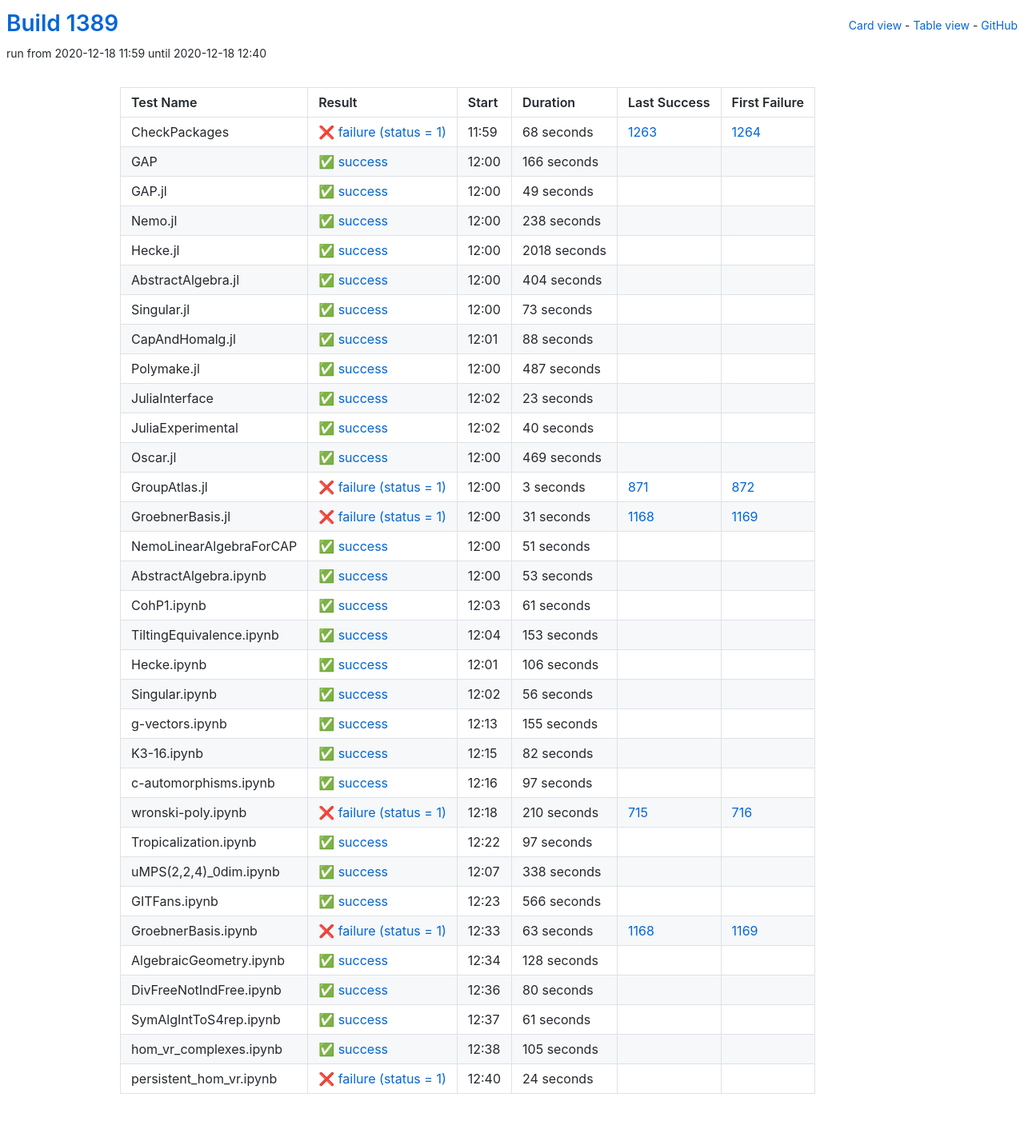
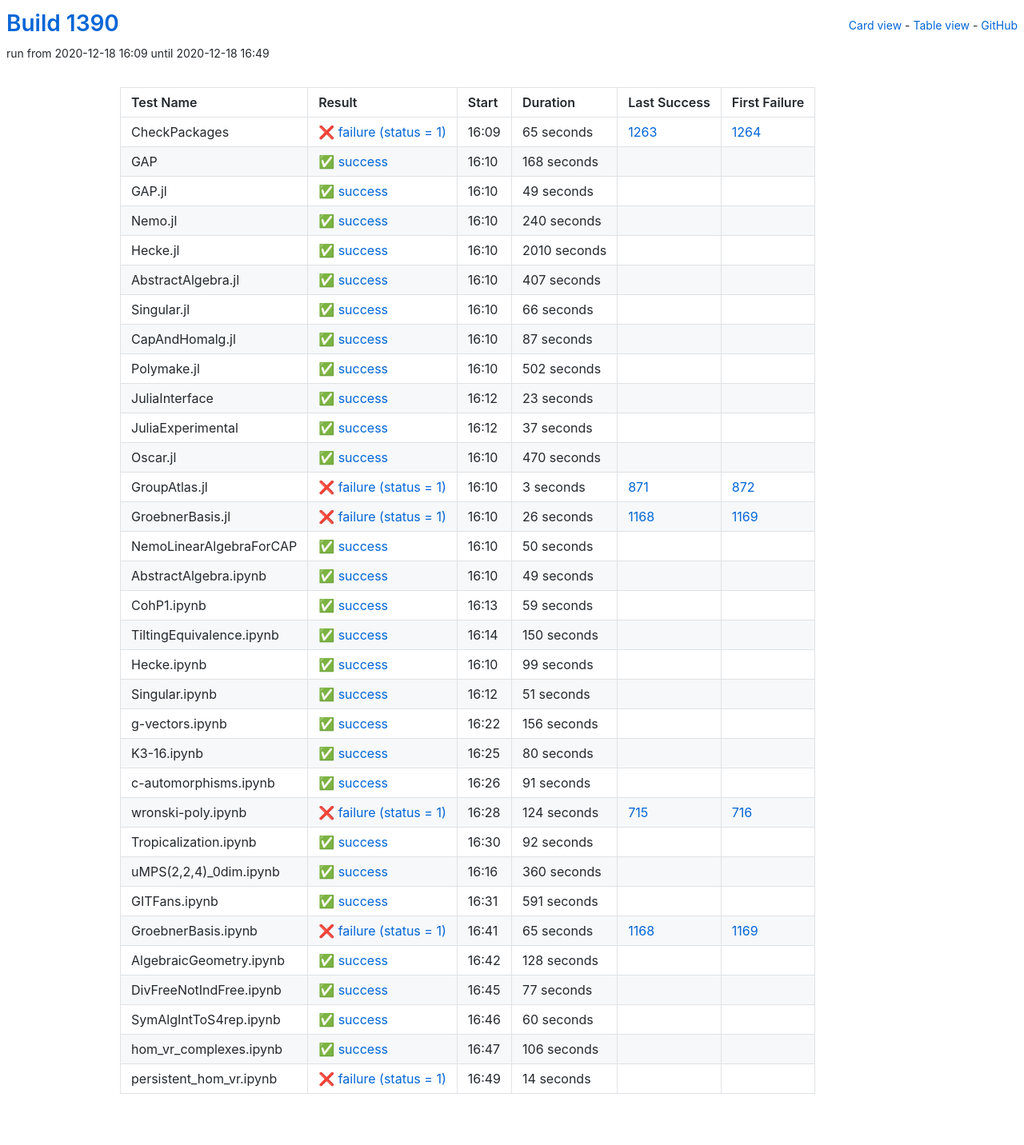
Before and after one commit to oscar-system/oscar-ci-status-stable, a Jekyll site: the page built from table.html, in a window 1280 px wide. Shown: the whole page at 80% size. Built offline with Jekyll 4.4.1, drawn with Linux system fonts in a browser that asks for light colours.

Commit message:
Build #1390

```diff
--- a/_data/ci.yml
+++ b/_data/ci.yml
@@ -1,6 +1,6 @@
 ---
-build: 1389
-build_url: https://oscarci.mathematik.uni-kl.de/job/oscar-stable/1389/
+build: 1390
+build_url: https://oscarci.mathematik.uni-kl.de/job/oscar-stable/1390/
 job: oscar-stable
 organization: oscar-system
 repo: oscar-ci-status-stable
@@ -8,32 +8,32 @@ repourl: https://github.com/oscar-system/oscar-ci-status-stable
 tests:
 - name: CheckPackages
   id: checkpackages
-  log: https://oscarci.mathematik.uni-kl.de/job/oscar-stable/1389/artifact/logs/build-1389/CheckPackages.log
-  start: 2020-12-18 11:59
+  log: https://oscarci.mathematik.uni-kl.de/job/oscar-stable/1390/artifact/logs/build-1390/CheckPackages.log
+  start: 2020-12-18 16:09
   success: false
   exitcode: 1
   status: failure
-  duration: 68
+  duration: 65
   last_success: 1263
   last_success_url: https://oscarci.mathematik.uni-kl.de/job/oscar-stable/1263/
   first_failure: 1264
   first_failure_url: https://oscarci.mathematik.uni-kl.de/job/oscar-stable/1264/
 - name: GAP
   id: gap
-  log: https://oscarci.mathematik.uni-kl.de/job/oscar-stable/1389/artifact/logs/build-1389/GAP.log
-  start: 2020-12-18 12:00
+  log: https://oscarci.mathematik.uni-kl.de/job/oscar-stable/1390/artifact/logs/build-1390/GAP.log
+  start: 2020-12-18 16:10
   success: true
   exitcode: 0
   status: success
-  duration: 166
+  duration: 168
   last_success: false
   last_success_url:
   first_failure: false
   first_failure_url:
 - name: GAP.jl
   id: gap-jl
-  log: https://oscarci.mathematik.uni-kl.de/job/oscar-stable/1389/artifact/logs/build-1389/GAP.jl.log
-  start: 2020-12-18 12:00
+  log: https://oscarci.mathematik.uni-kl.de/job/oscar-stable/1390/artifact/logs/build-1390/GAP.jl.log
+  start: 2020-12-18 16:10
   success: true
   exitcode: 0
   status: success
@@ -44,80 +44,80 @@ tests:
   first_failure_url:
 - name: Nemo.jl
   id: nemo-jl
-  log: https://oscarci.mathematik.uni-kl.de/job/oscar-stable/1389/artifact/logs/build-1389/Nemo.jl.log
-  start: 2020-12-18 12:00
+  log: https://oscarci.mathematik.uni-kl.de/job/oscar-stable/1390/artifact/logs/build-1390/Nemo.jl.log
+  start: 2020-12-18 16:10
   success: true
   exitcode: 0
   status: success
-  duration: 238
+  duration: 240
   last_success: false
   last_success_url:
   first_failure: false
   first_failure_url:
 - name: Hecke.jl
   id: hecke-jl
-  log: https://oscarci.mathematik.uni-kl.de/job/oscar-stable/1389/artifact/logs/build-1389/Hecke.jl.log
-  start: 2020-12-18 12:00
+  log: https://oscarci.mathematik.uni-kl.de/job/oscar-stable/1390/artifact/logs/build-1390/Hecke.jl.log
+  start: 2020-12-18 16:10
   success: true
   exitcode: 0
   status: success
-  duration: 2018
+  duration: 2010
   last_success: false
   last_success_url:
   first_failure: false
   first_failure_url:
 - name: AbstractAlgebra.jl
   id: abstractalgebra-jl
-  log: https://oscarci.mathematik.uni-kl.de/job/oscar-stable/1389/artifact/logs/build-1389/AbstractAlgebra.jl.log
-  start: 2020-12-18 12:00
+  log: https://oscarci.mathematik.uni-kl.de/job/oscar-stable/1390/artifact/logs/build-1390/AbstractAlgebra.jl.log
+  start: 2020-12-18 16:10
   success: true
   exitcode: 0
   status: success
-  duration: 404
+  duration: 407
   last_success: false
   last_success_url:
   first_failure: false
   first_failure_url:
 - name: Singular.jl
   id: singular-jl
-  log: https://oscarci.mathematik.uni-kl.de/job/oscar-stable/1389/artifact/logs/build-1389/Singular.jl.log
-  start: 2020-12-18 12:00
+  log: https://oscarci.mathematik.uni-kl.de/job/oscar-stable/1390/artifact/logs/build-1390/Singular.jl.log
+  start: 2020-12-18 16:10
   success: true
   exitcode: 0
   status: success
-  duration: 73
+  duration: 66
   last_success: false
   last_success_url:
   first_failure: false
   first_failure_url:
 - name: CapAndHomalg.jl
   id: capandhomalg-jl
-  log: https://oscarci.mathematik.uni-kl.de/job/oscar-stable/1389/artifact/logs/build-1389/CapAndHomalg.jl.log
-  start: 2020-12-18 12:01
+  log: https://oscarci.mathematik.uni-kl.de/job/oscar-stable/1390/artifact/logs/build-1390/CapAndHomalg.jl.log
+  start: 2020-12-18 16:10
   success: true
   exitcode: 0
   status: success
-  duration: 88
+  duration: 87
   last_success: false
   last_success_url:
   first_failure: false
   first_failure_url:
 - name: Polymake.jl
   id: polymake-jl
-  log: https://oscarci.mathematik.uni-kl.de/job/oscar-stable/1389/artifact/logs/build-1389/Polymake.jl.log
-  start: 2020-12-18 12:00
+  log: https://oscarci.mathematik.uni-kl.de/job/oscar-stable/1390/artifact/logs/build-1390/Polymake.jl.log
+  start: 2020-12-18 16:10
   success: true
   exitcode: 0
   status: success
-  duration: 487
+  duration: 502
   last_success: false
   last_success_url:
   first_failure: false
   first_failure_url:
 - name: JuliaInterface
   id: juliainterface
-  log: https://oscarci.mathematik.uni-kl.de/job/oscar-stable/1389/artifact/logs/build-1389/JuliaInterface.log
-  start: 2020-12-18 12:02
+  log: https://oscarci.mathematik.uni-kl.de/job/oscar-stable/1390/artifact/logs/build-1390/JuliaInterface.log
+  start: 2020-12-18 16:12
   success: true
   exitcode: 0
   status: success
@@ -128,32 +128,32 @@ tests:
   first_failure_url:
 - name: JuliaExperimental
   id: juliaexperimental
-  log: https://oscarci.mathematik.uni-kl.de/job/oscar-stable/1389/artifact/logs/build-1389/JuliaExperimental.log
-  start: 2020-12-18 12:02
+  log: https://oscarci.mathematik.uni-kl.de/job/oscar-stable/1390/artifact/logs/build-1390/JuliaExperimental.log
+  start: 2020-12-18 16:12
   success: true
   exitcode: 0
   status: success
-  duration: 40
+  duration: 37
   last_success: false
   last_success_url:
   first_failure: false
   first_failure_url:
 - name: Oscar.jl
   id: oscar-jl
-  log: https://oscarci.mathematik.uni-kl.de/job/oscar-stable/1389/artifact/logs/build-1389/Oscar.jl.log
-  start: 2020-12-18 12:00
+  log: https://oscarci.mathematik.uni-kl.de/job/oscar-stable/1390/artifact/logs/build-1390/Oscar.jl.log
+  start: 2020-12-18 16:10
   success: true
   exitcode: 0
   status: success
-  duration: 469
+  duration: 470
   last_success: false
   last_success_url:
   first_failure: false
   first_failure_url:
 - name: GroupAtlas.jl
   id: groupatlas-jl
-  log: https://oscarci.mathematik.uni-kl.de/job/oscar-stable/1389/artifact/logs/build-1389/GroupAtlas.jl.log
-  start: 2020-12-18 12:00
+  log: https://oscarci.mathematik.uni-kl.de/job/oscar-stable/1390/artifact/logs/build-1390/GroupAtlas.jl.log
+  start: 2020-12-18 16:10
   success: false
   exitcode: 1
   status: failure
@@ -164,20 +164,80 @@ tests:
   first_failure_url: https://oscarci.mathematik.uni-kl.de/job/oscar-stable/872/
 - name: GroebnerBasis.jl
   id: groebnerbasis-jl
-  log: https://oscarci.mathematik.uni-kl.de/job/oscar-stable/1389/artifact/logs/build-1389/GroebnerBasis.jl.log
-  start: 2020-12-18 12:00
+  log: https://oscarci.mathematik.uni-kl.de/job/oscar-stable/1390/artifact/logs/build-1390/GroebnerBasis.jl.log
+  start: 2020-12-18 16:10
   success: false
   exitcode: 1
   status: failure
-  duration: 31
+  duration: 26
   last_success: 1168
   last_success_url: https://oscarci.mathematik.uni-kl.de/job/oscar-stable/1168/
   first_failure: 1169
   first_failure_url: https://oscarci.mathematik.uni-kl.de/job/oscar-stable/1169/
 - name: NemoLinearAlgebraForCAP
   id: nemolinearalgebraforcap
-  log: https://oscarci.mathematik.uni-kl.de/job/oscar-stable/1389/artifact/logs/build-1389/NemoLinearAlgebraForCAP.log
-  start: 2020-12-18 12:00
+  log: https://oscarci.mathematik.uni-kl.de/job/oscar-stable/1390/artifact/logs/build-1390/NemoLinearAlgebraForCAP.log
+  start: 2020-12-18 16:10
+  success: true
+  exitcode: 0
+  status: success
+  duration: 50
+  last_success: false
+  last_success_url:
+  first_failure: false
+  first_failure_url:
+- name: AbstractAlgebra.ipynb
+  id: abstractalgebra-ipynb
+  log: https://oscarci.mathematik.uni-kl.de/job/oscar-stable/1390/artifact/logs/build-1390/AbstractAlgebra.ipynb.log
+  start: 2020-12-18 16:10
+  success: true
+  exitcode: 0
+  status: success
+  duration: 49
+  last_success: false
+  last_success_url:
+  first_failure: false
+  first_failure_url:
+- name: CohP1.ipynb
+  id: cohp1-ipynb
+  log: https://oscarci.mathematik.uni-kl.de/job/oscar-stable/1390/artifact/logs/build-1390/CohP1.ipynb.log
+  start: 2020-12-18 16:13
+  success: true
+  exitcode: 0
+  status: success
+  duration: 59
+  last_success: false
+  last_success_url:
+  first_failure: false
+  first_failure_url:
+- name: TiltingEquivalence.ipynb
+  id: tiltingequivalence-ipynb
+  log: https://oscarci.mathematik.uni-kl.de/job/oscar-stable/1390/artifact/logs/build-1390/TiltingEquivalence.ipynb.log
+  start: 2020-12-18 16:14
+  success: true
+  exitcode: 0
+  status: success
+  duration: 150
+  last_success: false
+  last_success_url:
+  first_failure: false
+  first_failure_url:
+- name: Hecke.ipynb
+  id: hecke-ipynb
+  log: https://oscarci.mathematik.uni-kl.de/job/oscar-stable/1390/artifact/logs/build-1390/Hecke.ipynb.log
+  start: 2020-12-18 16:10
+  success: true
+  exitcode: 0
+  status: success
+  duration: 99
+  last_success: false
+  last_success_url:
+  first_failure: false
+  first_failure_url:
+- name: Singular.ipynb
+  id: singular-ipynb
+  log: https://oscarci.mathematik.uni-kl.de/job/oscar-stable/1390/artifact/logs/build-1390/Singular.ipynb.log
+  start: 2020-12-18 16:12
   success: true
   exitcode: 0
   status: success
@@ -186,166 +246,106 @@ tests:
   last_success_url:
   first_failure: false
   first_failure_url:
-- name: AbstractAlgebra.ipynb
-  id: abstractalgebra-ipynb
-  log: https://oscarci.mathematik.uni-kl.de/job/oscar-stable/1389/artifact/logs/build-1389/AbstractAlgebra.ipynb.log
-  start: 2020-12-18 12:00
+- name: g-vectors.ipynb
+  id: g-vectors-ipynb
+  log: https://oscarci.mathematik.uni-kl.de/job/oscar-stable/1390/artifact/logs/build-1390/g-vectors.ipynb.log
+  start: 2020-12-18 16:22
   success: true
   exitcode: 0
   status: success
-  duration: 53
-  last_success: false
-  last_success_url:
-  first_failure: false
-  first_failure_url:
-- name: CohP1.ipynb
-  id: cohp1-ipynb
-  log: https://oscarci.mathematik.uni-kl.de/job/oscar-stable/1389/artifact/logs/build-1389/CohP1.ipynb.log
-  start: 2020-12-18 12:03
-  success: true
-  exitcode: 0
-  status: success
-  duration: 61
-  last_success: false
-  last_success_url:
-  first_failure: false
-  first_failure_url:
-- name: TiltingEquivalence.ipynb
-  id: tiltingequivalence-ipynb
-  log: https://oscarci.mathematik.uni-kl.de/job/oscar-stable/1389/artifact/logs/build-1389/TiltingEquivalence.ipynb.log
-  start: 2020-12-18 12:04
-  success: true
-  exitcode: 0
-  status: success
-  duration: 153
-  last_success: false
-  last_success_url:
-  first_failure: false
-  first_failure_url:
-- name: Hecke.ipynb
-  id: hecke-ipynb
-  log: https://oscarci.mathematik.uni-kl.de/job/oscar-stable/1389/artifact/logs/build-1389/Hecke.ipynb.log
-  start: 2020-12-18 12:01
-  success: true
-  exitcode: 0
-  status: success
-  duration: 106
-  last_success: false
-  last_success_url:
-  first_failure: false
-  first_failure_url:
-- name: Singular.ipynb
-  id: singular-ipynb
-  log: https://oscarci.mathematik.uni-kl.de/job/oscar-stable/1389/artifact/logs/build-1389/Singular.ipynb.log
-  start: 2020-12-18 12:02
-  success: true
-  exitcode: 0
-  status: success
-  duration: 56
-  last_success: false
-  last_success_url:
-  first_failure: false
-  first_failure_url:
-- name: g-vectors.ipynb
-  id: g-vectors-ipynb
-  log: https://oscarci.mathematik.uni-kl.de/job/oscar-stable/1389/artifact/logs/build-1389/g-vectors.ipynb.log
-  start: 2020-12-18 12:13
-  success: true
-  exitcode: 0
-  status: success
-  duration: 155
+  duration: 156
   last_success: false
   last_success_url:
   first_failure: false
   first_failure_url:
 - name: K3-16.ipynb
   id: k3-16-ipynb
-  log: https://oscarci.mathematik.uni-kl.de/job/oscar-stable/1389/artifact/logs/build-1389/K3-16.ipynb.log
-  start: 2020-12-18 12:15
+  log: https://oscarci.mathematik.uni-kl.de/job/oscar-stable/1390/artifact/logs/build-1390/K3-16.ipynb.log
+  start: 2020-12-18 16:25
   success: true
   exitcode: 0
   status: success
-  duration: 82
+  duration: 80
   last_success: false
   last_success_url:
   first_failure: false
   first_failure_url:
 - name: c-automorphisms.ipynb
   id: c-automorphisms-ipynb
-  log: https://oscarci.mathematik.uni-kl.de/job/oscar-stable/1389/artifact/logs/build-1389/c-automorphisms.ipynb.log
-  start: 2020-12-18 12:16
+  log: https://oscarci.mathematik.uni-kl.de/job/oscar-stable/1390/artifact/logs/build-1390/c-automorphisms.ipynb.log
+  start: 2020-12-18 16:26
   success: true
   exitcode: 0
   status: success
-  duration: 97
+  duration: 91
   last_success: false
   last_success_url:
   first_failure: false
   first_failure_url:
 - name: wronski-poly.ipynb
   id: wronski-poly-ipynb
-  log: https://oscarci.mathematik.uni-kl.de/job/oscar-stable/1389/artifact/logs/build-1389/wronski-poly.ipynb.log
-  start: 2020-12-18 12:18
+  log: https://oscarci.mathematik.uni-kl.de/job/oscar-stable/1390/artifact/logs/build-1390/wronski-poly.ipynb.log
+  start: 2020-12-18 16:28
   success: false
   exitcode: 1
   status: failure
-  duration: 210
+  duration: 124
   last_success: 715
   last_success_url: https://oscarci.mathematik.uni-kl.de/job/oscar-stable/715/
   first_failure: 716
   first_failure_url: https://oscarci.mathematik.uni-kl.de/job/oscar-stable/716/
 - name: Tropicalization.ipynb
   id: tropicalization-ipynb
-  log: https://oscarci.mathematik.uni-kl.de/job/oscar-stable/1389/artifact/logs/build-1389/Tropicalization.ipynb.log
-  start: 2020-12-18 12:22
+  log: https://oscarci.mathematik.uni-kl.de/job/oscar-stable/1390/artifact/logs/build-1390/Tropicalization.ipynb.log
+  start: 2020-12-18 16:30
   success: true
   exitcode: 0
   status: success
-  duration: 97
+  duration: 92
   last_success: false
   last_success_url:
   first_failure: false
   first_failure_url:
 - name: uMPS(2,2,4)_0dim.ipynb
   id: umps-2-2-4-0dim-ipynb
-  log: https://oscarci.mathematik.uni-kl.de/job/oscar-stable/1389/artifact/logs/build-1389/uMPS-2-2-4-_0dim.ipynb.log
-  start: 2020-12-18 12:07
+  log: https://oscarci.mathematik.uni-kl.de/job/oscar-stable/1390/artifact/logs/build-1390/uMPS-2-2-4-_0dim.ipynb.log
+  start: 2020-12-18 16:16
   success: true
   exitcode: 0
   status: success
-  duration: 338
+  duration: 360
   last_success: false
   last_success_url:
   first_failure: false
   first_failure_url:
 - name: GITFans.ipynb
   id: gitfans-ipynb
-  log: https://oscarci.mathematik.uni-kl.de/job/oscar-stable/1389/artifact/logs/build-1389/GITFans.ipynb.log
-  start: 2020-12-18 12:23
+  log: https://oscarci.mathematik.uni-kl.de/job/oscar-stable/1390/artifact/logs/build-1390/GITFans.ipynb.log
+  start: 2020-12-18 16:31
   success: true
   exitcode: 0
   status: success
-  duration: 566
+  duration: 591
   last_success: false
   last_success_url:
   first_failure: false
   first_failure_url:
 - name: GroebnerBasis.ipynb
   id: groebnerbasis-ipynb
-  log: https://oscarci.mathematik.uni-kl.de/job/oscar-stable/1389/artifact/logs/build-1389/GroebnerBasis.ipynb.log
-  start: 2020-12-18 12:33
+  log: https://oscarci.mathematik.uni-kl.de/job/oscar-stable/1390/artifact/logs/build-1390/GroebnerBasis.ipynb.log
+  start: 2020-12-18 16:41
   success: false
   exitcode: 1
   status: failure
-  duration: 63
+  duration: 65
   last_success: 1168
   last_success_url: https://oscarci.mathematik.uni-kl.de/job/oscar-stable/1168/
   first_failure: 1169
   first_failure_url: https://oscarci.mathematik.uni-kl.de/job/oscar-stable/1169/
 - name: AlgebraicGeometry.ipynb
   id: algebraicgeometry-ipynb
-  log: https://oscarci.mathematik.uni-kl.de/job/oscar-stable/1389/artifact/logs/build-1389/AlgebraicGeometry.ipynb.log
-  start: 2020-12-18 12:34
+  log: https://oscarci.mathematik.uni-kl.de/job/oscar-stable/1390/artifact/logs/build-1390/AlgebraicGeometry.ipynb.log
+  start: 2020-12-18 16:42
   success: true
   exitcode: 0
   status: success
@@ -356,48 +356,48 @@ tests:
   first_failure_url:
 - name: DivFreeNotIndFree.ipynb
   id: divfreenotindfree-ipynb
-  log: https://oscarci.mathematik.uni-kl.de/job/oscar-stable/1389/artifact/logs/build-1389/DivFreeNotIndFree.ipynb.log
-  start: 2020-12-18 12:36
+  log: https://oscarci.mathematik.uni-kl.de/job/oscar-stable/1390/artifact/logs/build-1390/DivFreeNotIndFree.ipynb.log
+  start: 2020-12-18 16:45
   success: true
   exitcode: 0
   status: success
-  duration: 80
+  duration: 77
   last_success: false
   last_success_url:
   first_failure: false
   first_failure_url:
 - name: SymAlgIntToS4rep.ipynb
   id: symalginttos4rep-ipynb
-  log: https://oscarci.mathematik.uni-kl.de/job/oscar-stable/1389/artifact/logs/build-1389/SymAlgIntToS4rep.ipynb.log
-  start: 2020-12-18 12:37
+  log: https://oscarci.mathematik.uni-kl.de/job/oscar-stable/1390/artifact/logs/build-1390/SymAlgIntToS4rep.ipynb.log
+  start: 2020-12-18 16:46
   success: true
   exitcode: 0
   status: success
-  duration: 61
+  duration: 60
   last_success: false
   last_success_url:
   first_failure: false
   first_failure_url:
 - name: hom_vr_complexes.ipynb
   id: hom-vr-complexes-ipynb
-  log: https://oscarci.mathematik.uni-kl.de/job/oscar-stable/1389/artifact/logs/build-1389/hom_vr_complexes.ipynb.log
-  start: 2020-12-18 12:38
+  log: https://oscarci.mathematik.uni-kl.de/job/oscar-stable/1390/artifact/logs/build-1390/hom_vr_complexes.ipynb.log
+  start: 2020-12-18 16:47
   success: true
   exitcode: 0
   status: success
-  duration: 105
+  duration: 106
   last_success: false
   last_success_url:
   first_failure: false
   first_failure_url:
 - name: persistent_hom_vr.ipynb
   id: persistent-hom-vr-ipynb
-  log: https://oscarci.mathematik.uni-kl.de/job/oscar-stable/1389/artifact/logs/build-1389/persistent_hom_vr.ipynb.log
-  start: 2020-12-18 12:40
+  log: https://oscarci.mathematik.uni-kl.de/job/oscar-stable/1390/artifact/logs/build-1390/persistent_hom_vr.ipynb.log
+  start: 2020-12-18 16:49
   success: false
   exitcode: 1
   status: failure
-  duration: 24
+  duration: 14
   last_success: false
   last_success_url:
   first_failure: false
```
Also changed, not shown: README.md.
